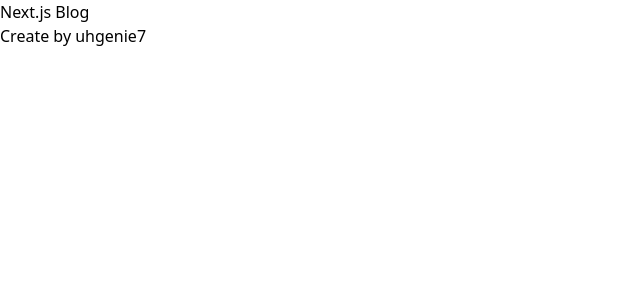
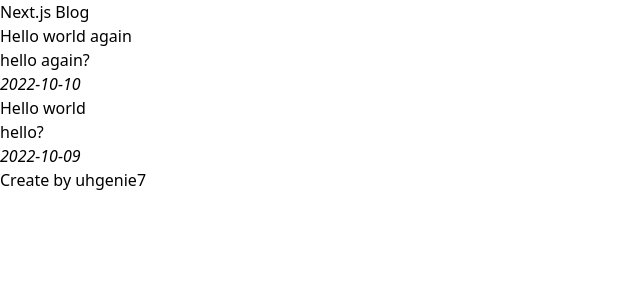
Before and after one commit to uhgenie7/nextjs-blog-challenge, a Next.js app: page / in a window 1280 px wide. Shown: the top 300 px of the page, without its empty margins (0-640 px from the left). Built offline with nearby package versions, Linux system fonts and the light colour scheme.

Commit message:
Feat: (#2) Parse front-matter from file

```diff
--- a/src/pages/index.tsx
+++ b/src/pages/index.tsx
@@ -1,6 +1,7 @@
 import Head from 'next/head';
 import Layout from '@src/components/ui/Layout';
 import Container from '@src/components/ui/Container';
+import { getAllPosts } from '@src/utils/getAllPosts';
 import Posts from '@src/components/ui/Posts';
 import type { IAllPosts } from '@src/types/post';
 
@@ -17,4 +18,12 @@
   );
 };
 
+export const getStaticProps = async () => {
+  const allPosts = getAllPosts(['title', 'date', 'description', 'slug']);
+
+  return {
+    props: { allPosts },
+  };
+};
+
 export default Home;
--- /dev/null
+++ b/src/utils/getAllPosts.ts
@@ -0,0 +1,45 @@
+import fs from 'fs';
+import path from 'path';
+import matter from 'gray-matter';
+
+interface IFrontMatters {
+  [key: string]: string;
+}
+
+const postsRootDirectory = path.join(process.cwd(), '_posts');
+
+export function getAllPostSlugs() {
+  return fs.readdirSync(postsRootDirectory);
+}
+
+export function getPostBySlug(fileName: string, frontMatters: string[] = []) {
+  const postBySlug: IFrontMatters = {};
+
+  const title = fileName.replace(/\.md$/, '');
+  const fullPath = path.join(postsRootDirectory, `${title}.md`);
+
+  const encodingMdContents = fs.readFileSync(fullPath, 'utf8');
+  const { data, content } = matter(encodingMdContents);
+
+  frontMatters.forEach((frontMatters) => {
+    if (frontMatters === 'slug' || frontMatters === 'title') {
+      postBySlug[frontMatters] = title;
+    }
+
+    if (frontMatters === 'content') {
+      postBySlug[frontMatters] = content;
+    }
+
+    if (typeof data[frontMatters] !== 'undefined') {
+      postBySlug[frontMatters] = data[frontMatters];
+    }
+  });
+
+  return postBySlug;
+}
+
+export function getAllPosts(frontMatters: string[] = []) {
+  const slugs = getAllPostSlugs();
+  const posts = slugs.map((fileName) => getPostBySlug(fileName, frontMatters));
+  return posts;
+}
```
